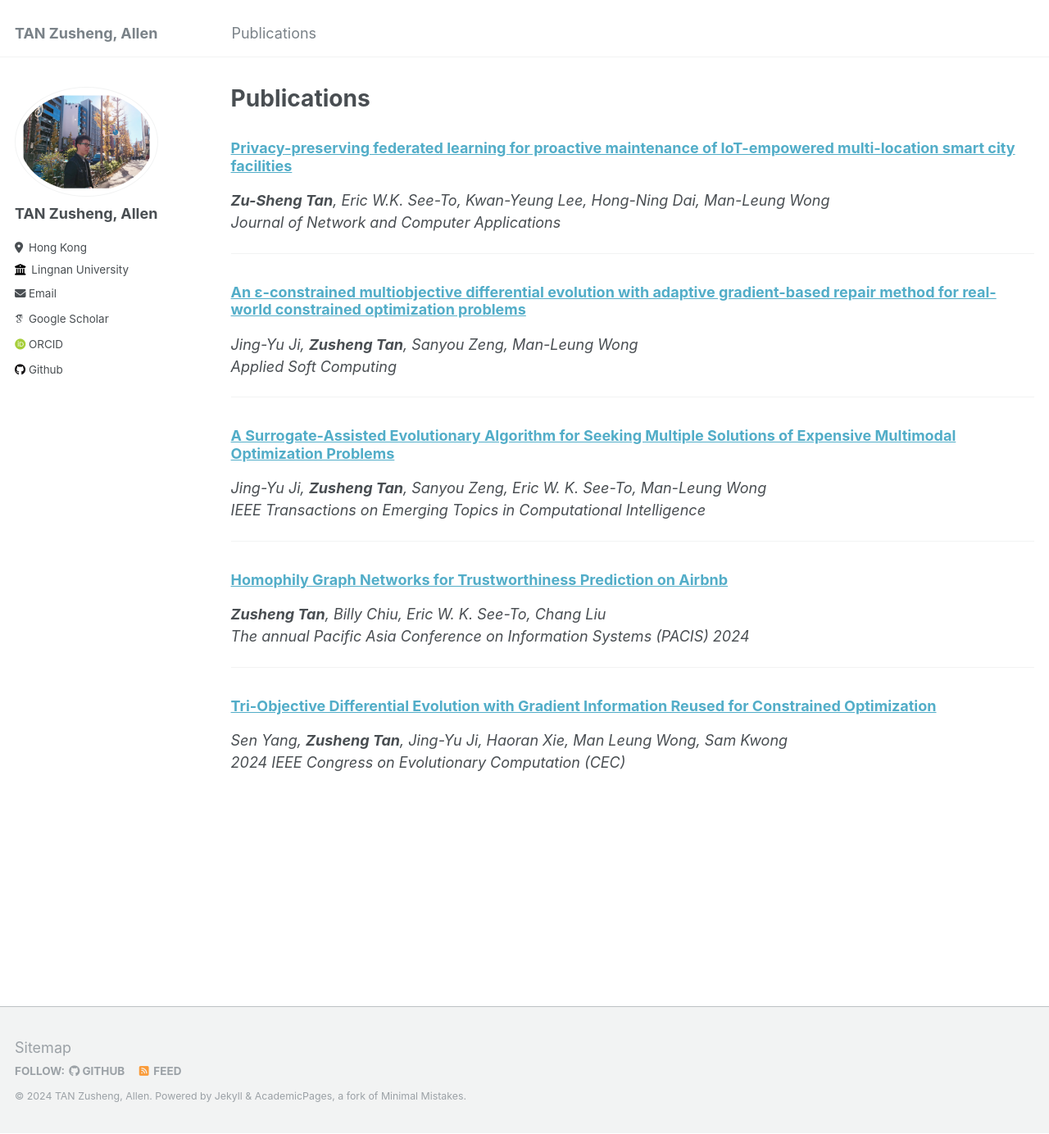
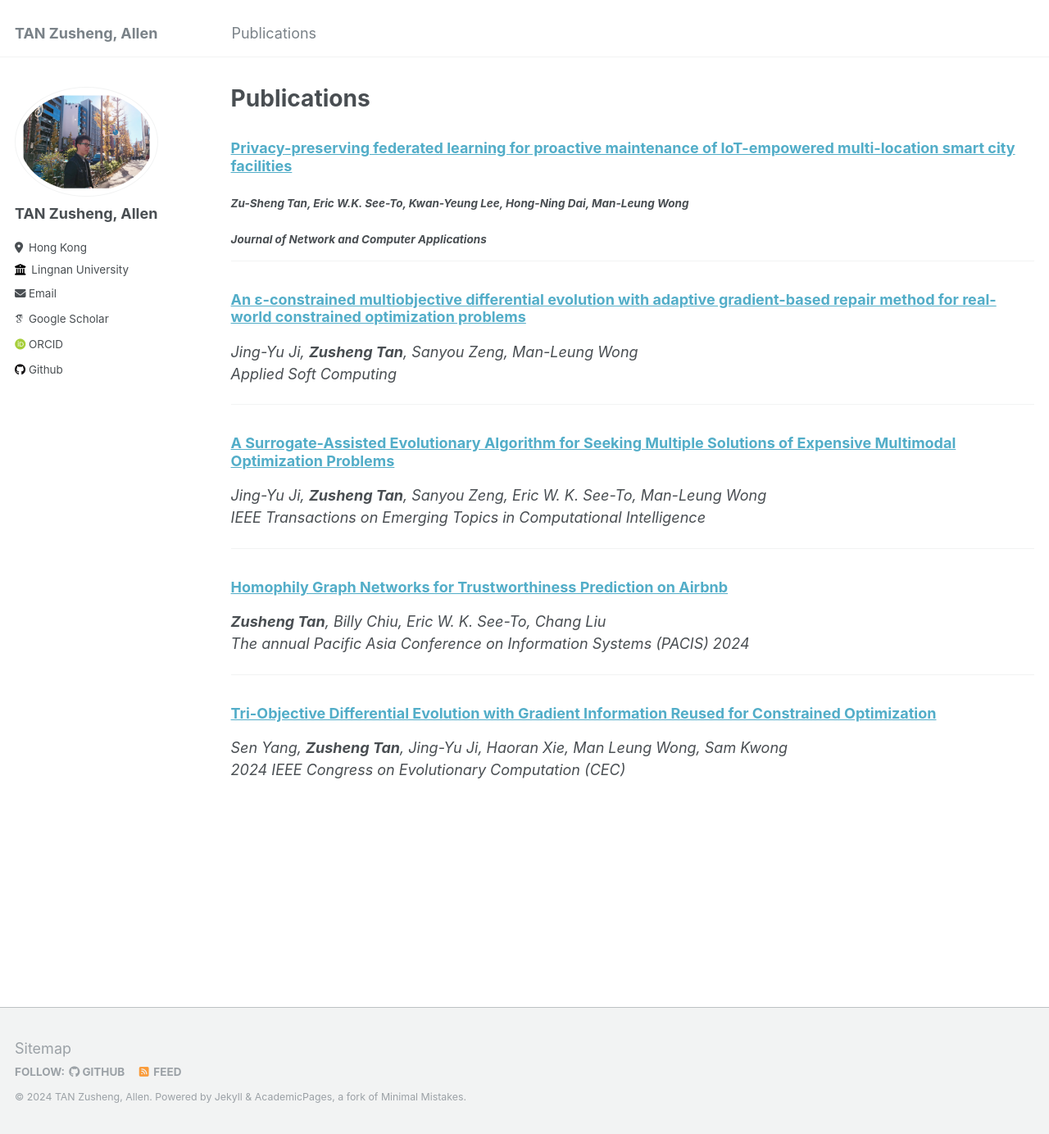
Before and after one commit to allent4n/allent4n.github.io, a Jekyll site: the page built from _pages/publications.md, in a window 1280 px wide and 1384 px high. Shown: the whole window at 82% size. Built offline with Jekyll 4.4.1, drawn with Linux system fonts in a browser that asks for light colours; some web fonts are replaced.

```diff
--- a/_pages/publications.md
+++ b/_pages/publications.md
@@ -6,8 +6,8 @@ author_profile: true
 ---
 
 ### [Privacy-preserving federated learning for proactive maintenance of IoT-empowered multi-location smart city facilities](https://www.sciencedirect.com/science/article/abs/pii/S1084804524001735?via%3Dihub)
-***Zu-Sheng Tan**, Eric W.K. See-To, Kwan-Yeung Lee, Hong-Ning Dai, Man-Leung Wong*
-*Journal of Network and Computer Applications*
+#### ***Zu-Sheng Tan**, Eric W.K. See-To, Kwan-Yeung Lee, Hong-Ning Dai, Man-Leung Wong*
+##### *Journal of Network and Computer Applications*
 
 ---
 ### [An ɛ-constrained multiobjective differential evolution with adaptive gradient-based repair method for real-world constrained optimization problems](https://www.sciencedirect.com/science/article/abs/pii/S1568494623012206)
```
